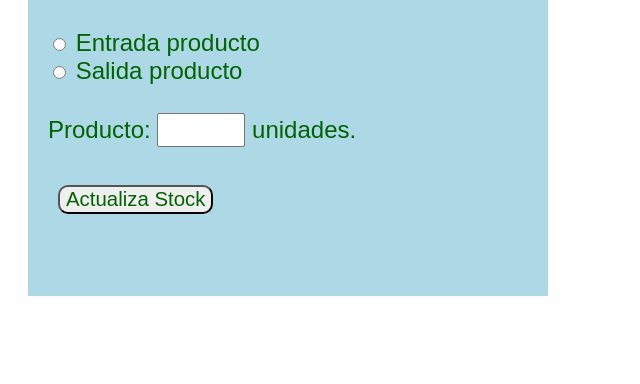
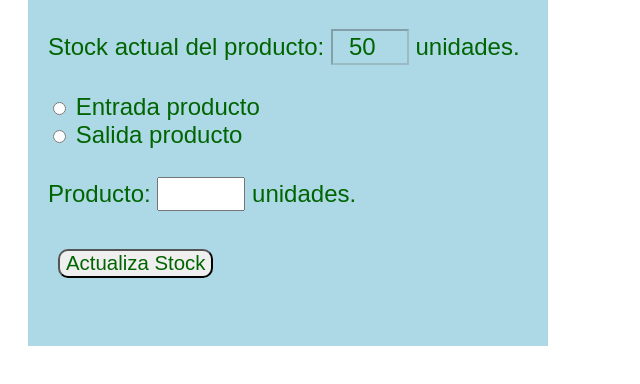
Before and after one commit to oscarplata11/Gestion-Almacen, a plain HTML site: page index.html in a window 1280 px wide. Shown: the part 174-558 px from the top of the page, without its empty margins (0-640 px from the left). Drawn offline with Linux system fonts and the light colour scheme.

Commit message:
Segunda versión: Proyecto Gestión Almacén

```diff
--- a/estilo.css
+++ b/estilo.css
@@ -6,7 +6,7 @@ body{
 
 #contenedor{
     width: 500px;
-    height: 450px;
+    height: 500px;
     background-color: lightblue;
     margin: 20px;
 }
@@ -36,3 +36,17 @@ body{
     border-radius: 10px;
     font-size: 0.85em;
 }
+
+#stock{
+    width: 70px;
+    height: 30px;
+    background-color: lightblue;
+    font-size: 1em;
+    font-family: Arial, Helvetica, sans-serif;
+    color: darkgreen;
+}
+
+::placeholder{
+    text-align: center;
+    color: darkgreen;
+}
--- a/index.html
+++ b/index.html
@@ -15,6 +15,8 @@
             <input type="text" name="presentaResultado" id="resultado">
             <br>
             <h1 id="cabecera">Gestión Almacén</h1>
+            Stock actual del producto: <input type="number" name="stockActual" id="stock" placeholder=50 disabled> unidades.
+            <br><br>
             <input type="radio" class="texto" id="entradaProducto" name="radio" value="entrada"> Entrada producto
             <br>
             <input type="radio" class="texto" id="salidaProducto" name="radio" value="salida"> Salida producto
```
